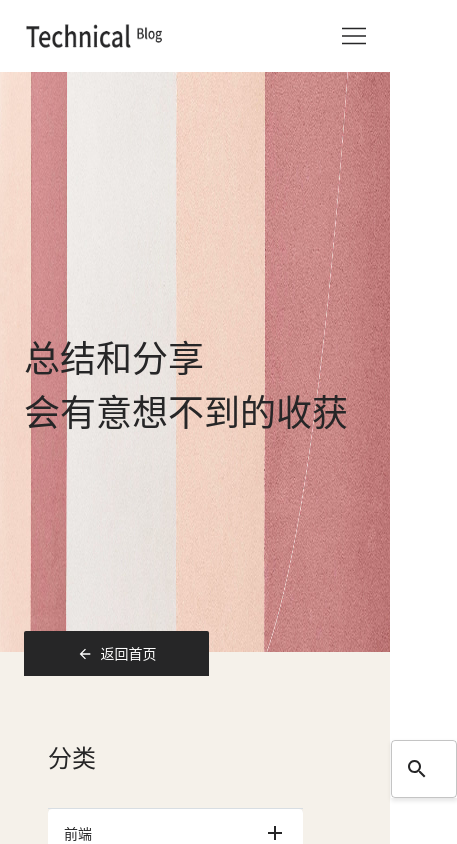
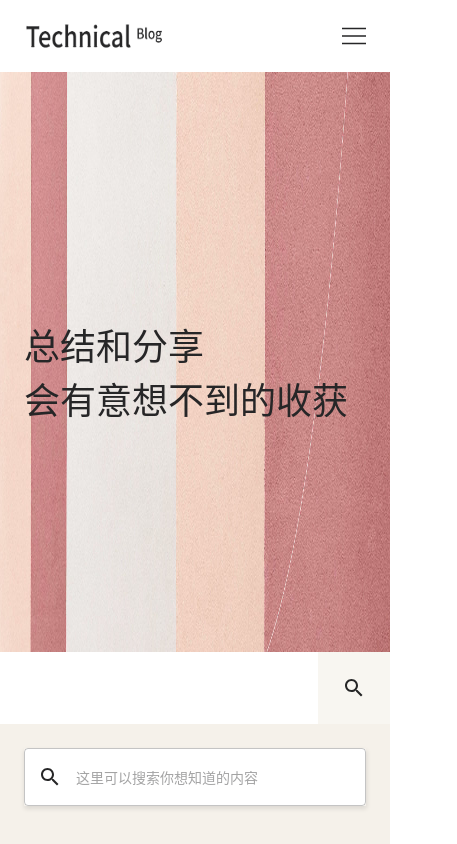
Before and after one commit to codersmoixan/technical-blog-server, a Next.js app in the folder web/: page /share in a window 390 px wide. Shown: the top 844 px of the page, 457 px wide, since content can reach past the window. Built offline with nearby package versions, Linux system fonts and the light colour scheme; a web font is replaced by a local one.

Commit message:
feat: [TB_web] 1. 优化SearchFormText组件 2. 优化Banner组件的样式 3. 优化Content组件的样式 4. 优化share页面的样式及移动端布局

```diff
--- a/web/src/components/common/Form/FormText.tsx
+++ b/web/src/components/common/Form/FormText.tsx
@@ -3,7 +3,7 @@
  * @description FormText
  */
 
-import React, {  ReactNode} from 'react'
+import React, { ReactNode } from 'react'
 import { makeStyles } from "@mui/styles";
 import OutlinedInput, { OutlinedInputProps } from "@mui/material/OutlinedInput";
 import { FormControl, InputLabel } from "@mui/material";
--- a/web/src/components/common/Form/SearchFormText.tsx
+++ b/web/src/components/common/Form/SearchFormText.tsx
@@ -3,7 +3,7 @@
  * @description SearchFormText
  */
 
-import React, { MutableRefObject, ReactNode, useRef, useState } from "react";
+import React, { MutableRefObject, ReactNode, useState } from "react";
 import Box from '@mui/material/Box';
 import { makeStyles } from "@mui/styles";
 import Backdrop from "@mui/material/Backdrop"
@@ -12,7 +12,7 @@ import clsx from "clsx";
 import Search from "@mui/icons-material/Search"
 import type { Theme } from "@mui/material";
 
-interface SearchFormTextProps extends FormTextProps {
+export interface SearchFormTextProps extends FormTextProps {
   backdrop?: boolean;
   anchorPoint?: MutableRefObject<ReactNode | HTMLElement | null>
 }
@@ -36,13 +36,11 @@ const useStyles = makeStyles((theme: Theme) => ({
   }
 }))
 
-function SearchFormText(props: SearchFormTextProps) {
+function SearchFormText (props: SearchFormTextProps) {
   const { backdrop = true, onFocus, onBlur, className, anchorPoint, ...other } = props
   const classes = useStyles(props)
 
   const [focus, setFocus] = useState(false)
-
-  const boxRef = useRef()
 
   const handleFocus = (event: React.FocusEvent<HTMLInputElement>) => {
     setFocus(true)
@@ -65,7 +63,7 @@ function SearchFormText(props: SearchFormTextProps) {
   }
 
   return (
-    <Box ref={boxRef} className={clsx(classes.root, {
+    <Box className={clsx(classes.root, {
       [classes.focus]: focus
     })}>
       <FormText
--- a/web/src/components/common/Layout/Banner.tsx
+++ b/web/src/components/common/Layout/Banner.tsx
@@ -15,7 +15,7 @@ const useStyles = makeStyles((theme: Theme) => ({
     display: 'flex',
     justifyContent: 'center',
     flexDirection: 'column',
-    height: theme.status.backdropHeight,
+    height: theme.status.backdropHeight - 24,
     [theme.breakpoints.up('md')]: {
       marginLeft: theme.spacing(11),
     }
--- a/web/src/components/common/Layout/Content.tsx
+++ b/web/src/components/common/Layout/Content.tsx
@@ -22,6 +22,10 @@ const useStyles = makeStyles((theme: Theme) => ({
     [theme.breakpoints.down('lg')]: {
       margin: '72px auto 0',
       paddingTop: 0
+    },
+    [theme.breakpoints.down('sm')]: {
+      padding: theme.spacing(3),
+      boxSizing: 'border-box'
     }
   }
 }))
--- a/web/src/pages/share/index.tsx
+++ b/web/src/pages/share/index.tsx
@@ -16,6 +16,8 @@ import { useTheme } from "@mui/material/styles";
 import SearchFormText from "components/common/Form/SearchFormText";
 import ArrowBack from "@mui/icons-material/ArrowBack"
 import type { Theme } from "@mui/material";
+import MediaVisible from "components/common/MediaVisible";
+import Search from "@mui/icons-material/Search"
 
 const options = [
   {
@@ -63,21 +65,38 @@ const options = [
 ]
 
 const useStyles = makeStyles((theme: Theme) => ({
-  root: {
-    [theme.breakpoints.down('sm')]: {
-      padding: theme.spacing(3)
-    }
-  },
   banner: {
     alignItems: 'flex-start'
   },
   content: {
+    [theme.breakpoints.up('sm')]: {
       display: 'flex',
-    marginTop: theme.spacing(8)
+      marginTop: theme.spacing(8),
+    }
   },
   menuContainer: {
+    [theme.breakpoints.up('sm')]: {
       padding: theme.spacing(3),
       marginTop: theme.spacing(-3)
+    },
+    [theme.breakpoints.down('sm')]: {
+      display: 'flex',
+      margin: theme.spacing(0, -3),
+      height: 72,
+      backgroundColor: theme.status.white
+    }
+  },
+  searchBtn: {
+    display: 'flex',
+    justifyContent: 'center',
+    alignItems: 'center',
+    width: 72,
+    height: '100%',
+    color: theme.palette.primary.main,
+    backgroundColor: theme.status.darkPeach
+  },
+  menuLabel: {
+    flex: 1,
   },
   menu: {
     width: 255
@@ -87,14 +106,22 @@ const useStyles = makeStyles((theme: Theme) => ({
     borderBottom: `1px solid ${theme.status.colorSecondary}`
   },
   main: {
+    flex: 1,
+    [theme.breakpoints.up('sm')]: {
       marginLeft: theme.spacing(8),
-    flex: 1
+    }
   },
   search: {
+    [theme.breakpoints.down('sm')]: {
+      marginTop: theme.spacing(3)
+    }
   },
   formText: {
     width: '100%',
     boxShadow: 'rgb(19 19 19 / 12%) 0px 2px 5px 0.5px',
+    '& .MuiInputBase-root': {
+      backgroundColor: theme.status.white,
+    },
     '& input.MuiInputBase-input': {
       height: 58
     }
@@ -122,10 +149,15 @@ function Share() {
   const theme = useTheme()
 
   const pointRef = useRef<HTMLElement | null>(null)
+  const searchRef = useRef<HTMLElement | null>(null)
+
+  const handleSearchFocus = () => {
+    searchRef.current?.focus()
+  }
 
   return (
     <Root backdrop={CreativeGrid}>
-      <Content className={classes.root}>
+      <Content>
         <Banner className={classes.banner}>
           <Typography variant="h2" fontWeight={400}>
             总结和分享
@@ -133,14 +165,17 @@ function Share() {
           <Typography variant="h2" fontWeight={400}>
             会有意想不到的收获
           </Typography>
+          <MediaVisible media={['pad', 'pc']}>
             <Box className={classes.back} ref={pointRef}>
               <ArrowBack />
               <Typography component="a" variant="body1" color="white">
                 返回首页
               </Typography>
             </Box>
+          </MediaVisible>
         </Banner>
         <Box className={classes.content}>
+          <MediaVisible media={['pc', 'pad']}>
             <Box className={classes.menuContainer}>
               <Typography
                 variant="h3"
@@ -151,6 +186,15 @@ function Share() {
               </Typography>
               <Menu menus={options} isBorder className={classes.menu} />
             </Box>
+          </MediaVisible>
+          <MediaVisible media="mobile">
+            <Box className={classes.menuContainer} ref={pointRef}>
+              <Box className={classes.menuLabel}></Box>
+              <Box className={classes.searchBtn} onClick={handleSearchFocus}>
+                <Search />
+              </Box>
+            </Box>
+          </MediaVisible>
           <Box className={classes.main}>
             <Box className={classes.search}>
               <SearchFormText
@@ -158,6 +202,9 @@ function Share() {
                 bgColor={theme.status.transparent}
                 placeholder="这里可以搜索你想知道的内容"
                 anchorPoint={pointRef}
+                inputProps={{
+                  ref: searchRef
+                }}
               />
             </Box>
           </Box>
--- a/web/src/theme.ts
+++ b/web/src/theme.ts
@@ -13,7 +13,8 @@ interface CustomThemeOptions {
     transparent: string;
     transition: (t?: number) => string;
     transitionTime: string;
-    colorSecondary: string
+    colorSecondary: string;
+    darkPeach: string;
   }
 }
 
@@ -32,6 +33,8 @@ const TB_STATUS_BG_DARK = '#131313'
 const TB_STATUS_COLOR_SECONDARY = '#d8dee3'
 const TB_STATUS_COLOR_TEXT_SECONDARY = '#AAAAAA'
 const TB_STATUS_COLOR_TRANSPARENT = 'transparent'
+const TB_STATUS_DARK_PEACH = '#f8f6f1'
+
 const TB_STATUS_TRANSITION_TIME = '.3s'
 const TB_STATUS_TRANSITION = (t?: number) => t ? `all ${t}s` : `all ${TB_STATUS_TRANSITION_TIME}`
 
@@ -46,6 +49,7 @@ const theme = createTheme({
 
     white: TB_STATUS_WHITE,
     bgDark: TB_STATUS_BG_DARK,
+    darkPeach: TB_STATUS_DARK_PEACH,
     colorSecondary: TB_STATUS_COLOR_SECONDARY,
     textSecondary: TB_STATUS_COLOR_TEXT_SECONDARY,
     transparent: TB_STATUS_COLOR_TRANSPARENT,
```
Lines whose indentation alone changed are shown as unchanged.
